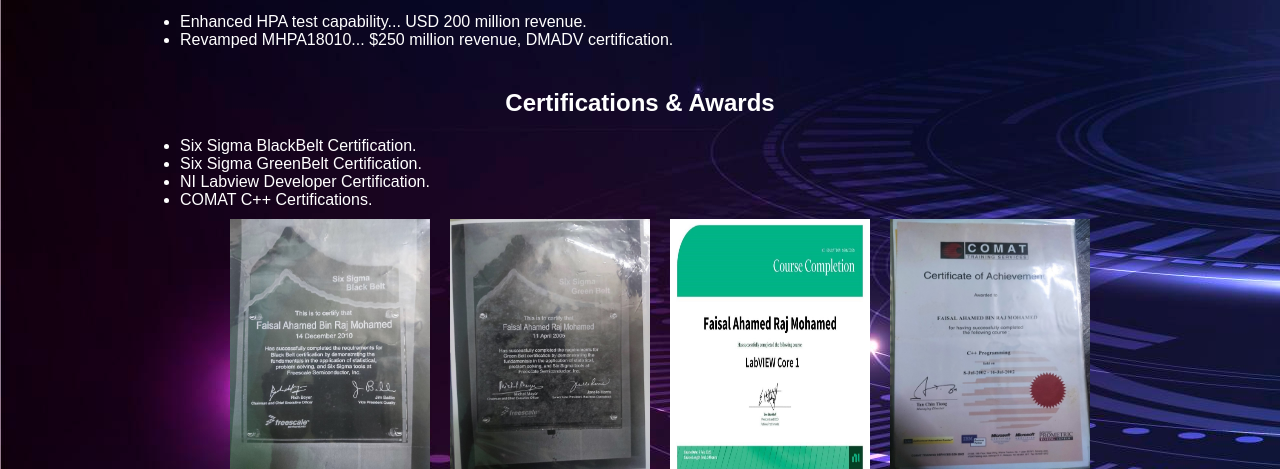
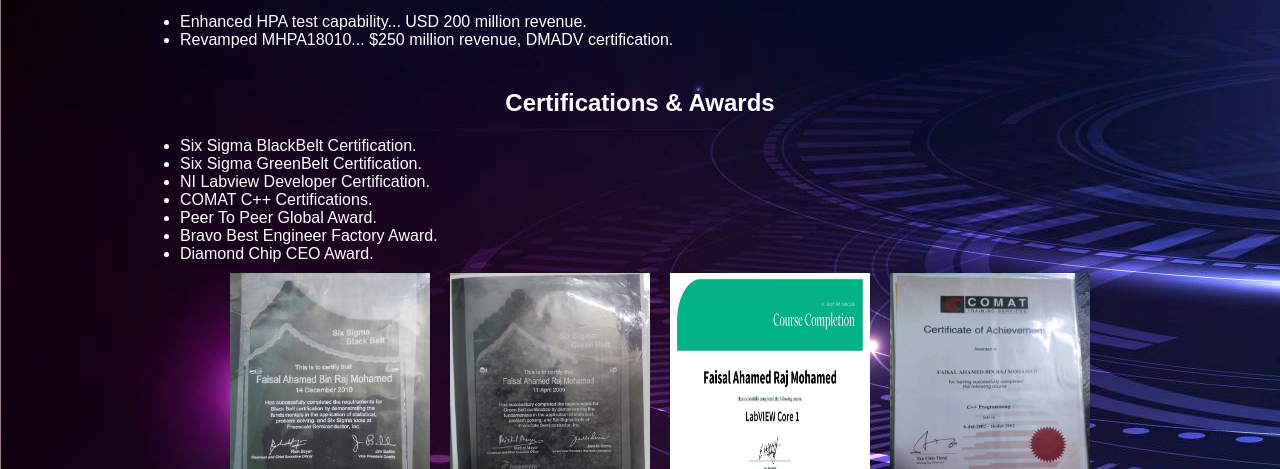
Before and after one commit to faisalahamed2025/Faisal_Portfolio, a plain HTML site: page index.html in a window 1280 px wide. Shown: the part 1347-1816 px from the top of the page. Drawn offline with Linux system fonts and the light colour scheme.

Commit message:
Update index.html

```diff
--- a/index.html
+++ b/index.html
@@ -110,6 +110,11 @@
         <li>Six Sigma GreenBelt Certification.</li>
         <li>NI Labview Developer Certification.</li>
         <li>COMAT C++ Certifications.</li>
+        <li>Peer To Peer Global Award.</li>
+        <li> Bravo Best Engineer Factory Award.</li>
+        <li> Diamond Chip CEO Award.</li>
+
+
       <div class="cert-grid">
        <img src="assets/plague1.jpg" alt="Cert 1" />
        <img src="assets/plague2.jpg" alt="Cert 2" />
```
